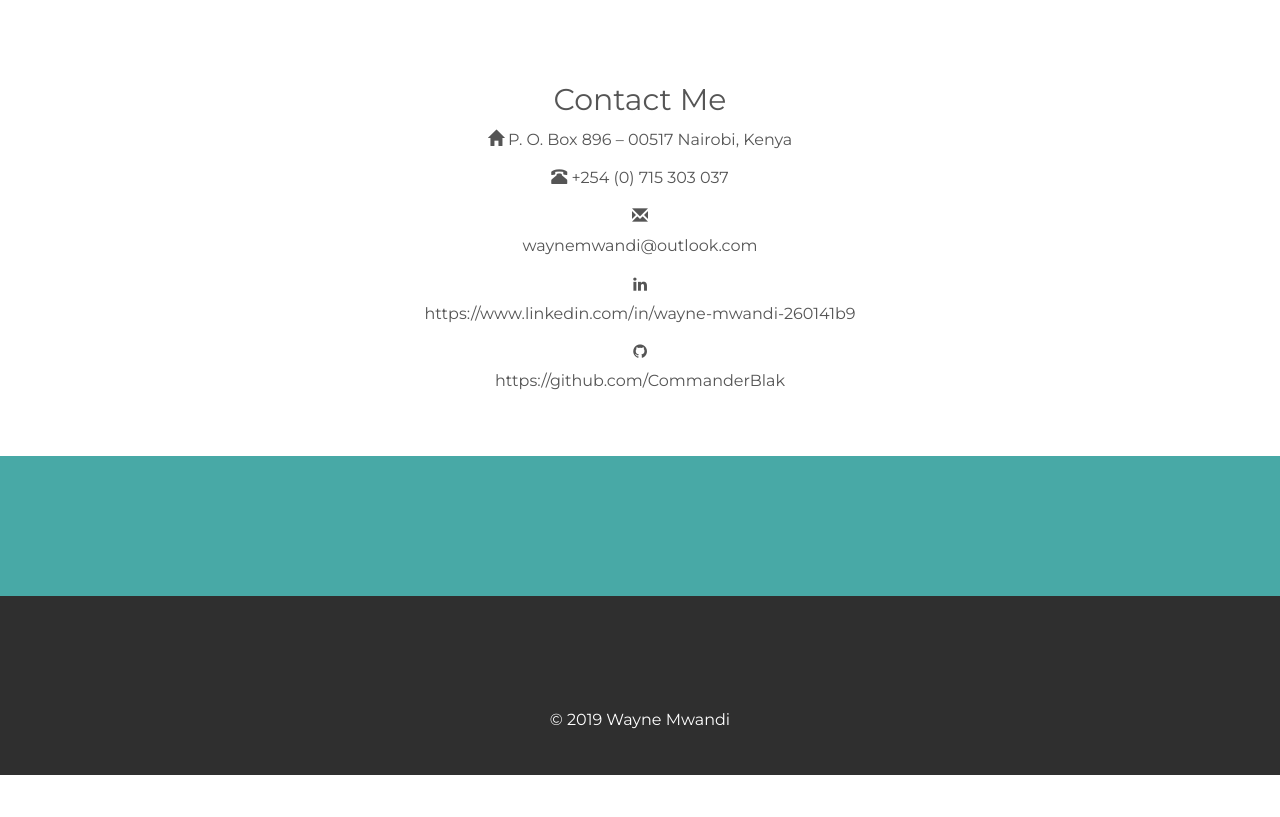
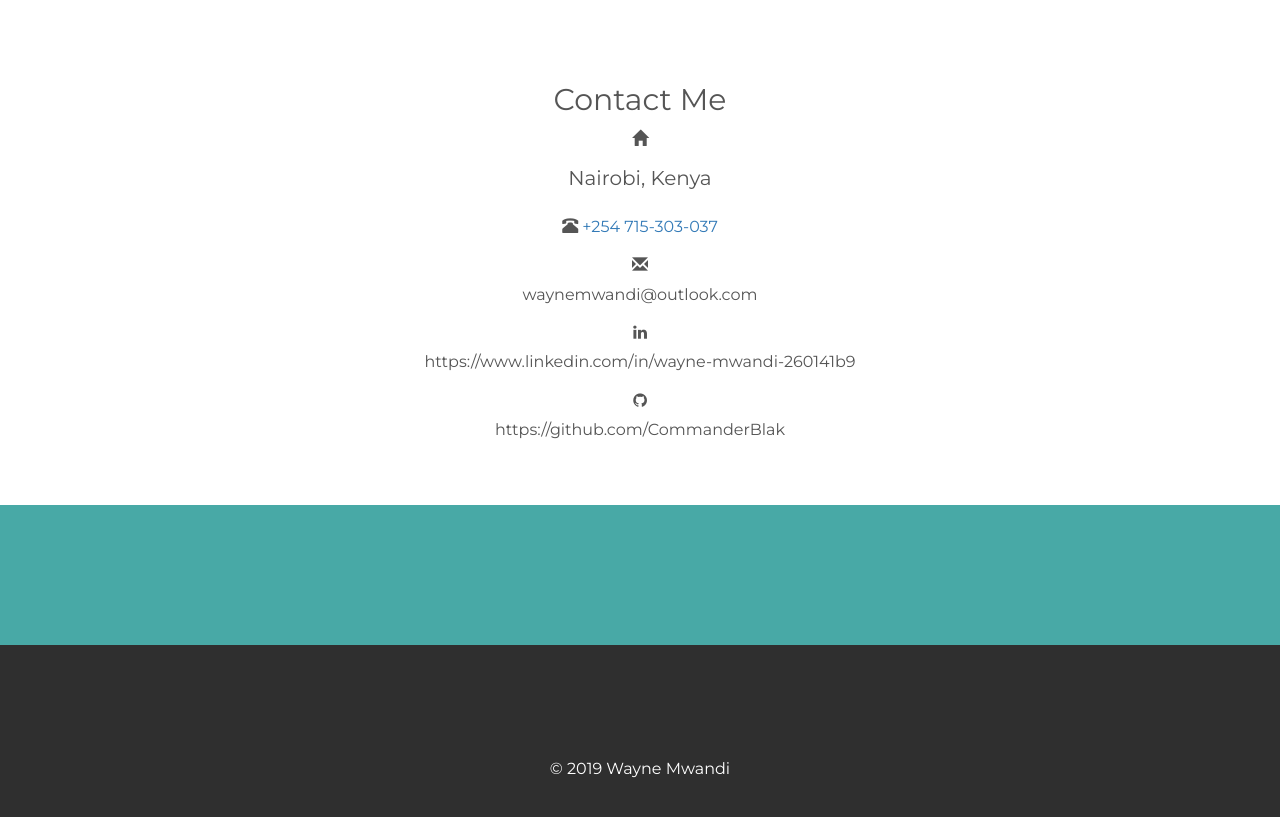
Before and after one commit to CommanderBlak/CV, a plain HTML site: page index.html in a window 1280 px wide. Shown: the part 1420-2237 px from the top of the page. Before the commit the page ends 2195 px from the top, so only its background shows below. Drawn offline with nearby package versions, Linux system fonts and the light colour scheme.

Commit message:
fixed contact me links| they now open on new pages and the tel actually calls

```diff
--- a/index.html
+++ b/index.html
@@ -117,11 +117,12 @@
 
   <div class="container-fluid bg-3 text-center" id="cm">
     <h2>Contact Me</h2>
-    <p><span class="glyphicon glyphicon-home"></span> P. O. Box 896 – 00517 Nairobi, Kenya</p>
-    <p><span class="glyphicon glyphicon-phone-alt"></span> +254 (0) 715 303 037</p>
-    <p><span class="glyphicon glyphicon-envelope"></span> <a href="https://outlook.live.com/mail/inbox" id="links"><br>waynemwandi@outlook.com </a> </p>
-    <p><i class="fa fa-linkedin"></i> <a href="https://www.linkedin.com/in/wayne-mwandi-260141b9/" id="links"><br>https://www.linkedin.com/in/wayne-mwandi-260141b9 </a> </p>
-    <p><i class="fa fa-github"></i> <a href="https://github.com/CommanderBlak" id="links"><br>https://github.com/CommanderBlak </a> </p>
+    <!-- <p><span class="glyphicon glyphicon-home"></span> P. O. Box 896 – 00517 Nairobi, Kenya</p> -->
+    <p> <span class="glyphicon glyphicon-home"> <address> Nairobi, Kenya</address></span> </p>
+    <p><span class="glyphicon glyphicon-phone-alt"></span> <a href="tel:+254-715-303-037">+254 715-303-037</a></p>
+    <p><span class="glyphicon glyphicon-envelope"></span> <a href="mailto:waynemwandi@outlook.com" target="_blank" id="links"><br>waynemwandi@outlook.com </a> </p>
+    <p><i class="fa fa-linkedin"></i> <a href="https://www.linkedin.com/in/wayne-mwandi-260141b9/" target="_blank" id="links"><br>https://www.linkedin.com/in/wayne-mwandi-260141b9 </a> </p>
+    <p><i class="fa fa-github"></i> <a href="https://github.com/CommanderBlak" target="_blank" id="links"><br>https://github.com/CommanderBlak </a> </p>
   </div>
 
   <div class="container-fluid bg-6 text-center">
```
